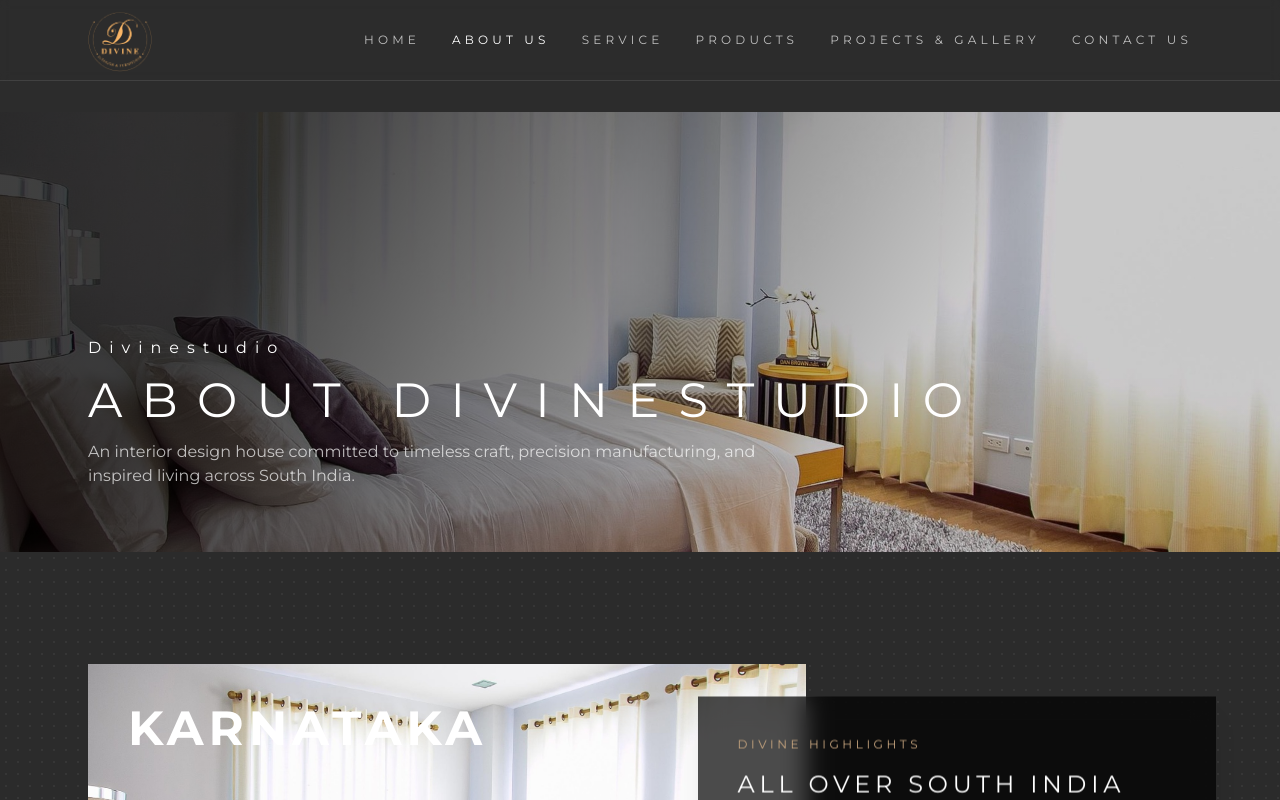
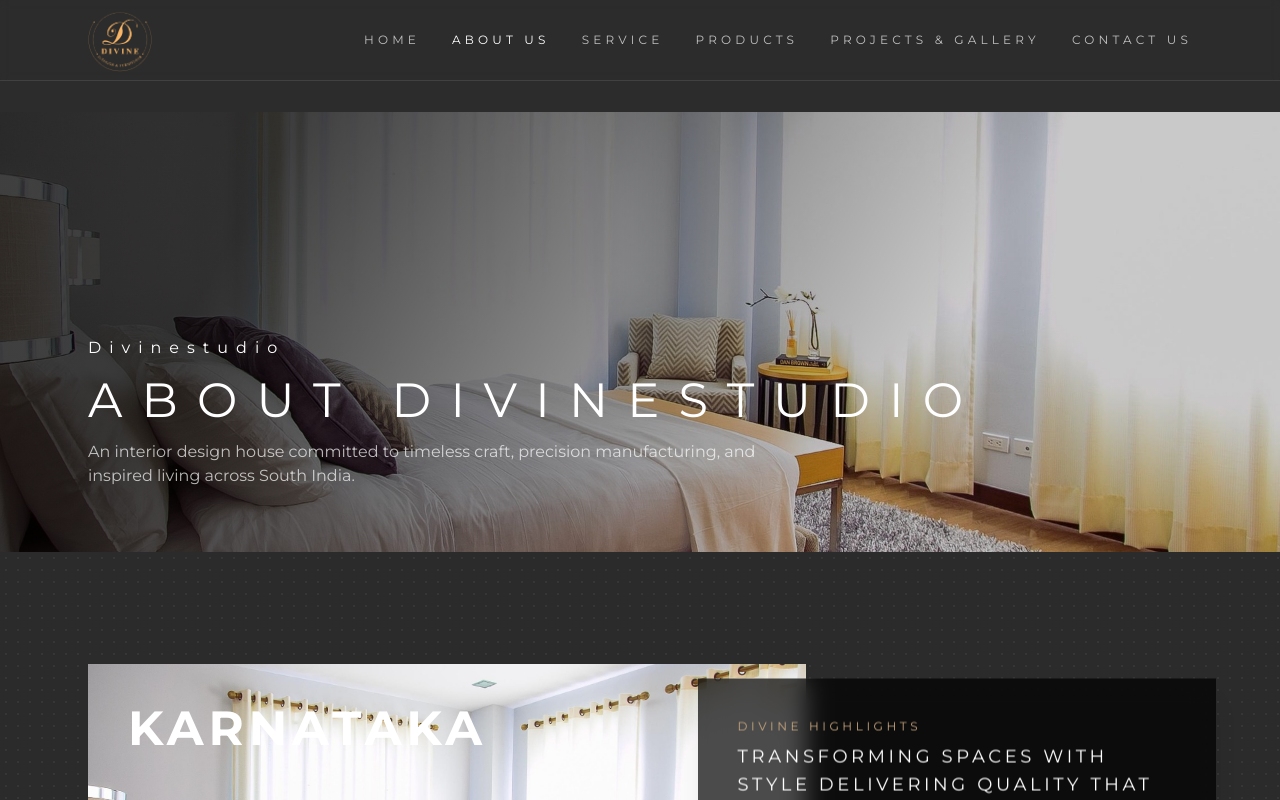
Before and after one commit to extechnology/Devine_studio, a React (Vite) app: page /about in a window 1280 px wide. Shown: the top 800 px of the page. Built offline with nearby package versions, Linux system fonts and the light colour scheme.

Commit message:
updated about page

```diff
--- a/src/components/About/HightlightSection.tsx
+++ b/src/components/About/HightlightSection.tsx
@@ -65,12 +65,12 @@
         {/* RIGHT OVERLAY PANEL */}
         <div className="relative md:absolute md:right-0 md:top-1/2 md:-translate-y-1/2 md:w-[45%] mt-8 md:mt-0">
           <div className="bg-black/70 backdrop-blur-md p-6 md:p-10 shadow-xl">
-            <p className="text-xs tracking-[0.3em] text-[#c6a47e] mb-4">
+            <p className="text-xs tracking-[0.3em] text-[#c6a47e] mb-2">
               DIVINE HIGHLIGHTS
             </p>
 
-            <h3 className="text-xl md:text-2xl tracking-[0.2em] mb-4">
-              ALL OVER SOUTH INDIA
+            <h3 className="text-lg md:text-lg tracking-[0.2em] mb-2">
+              Transforming spaces with style Delivering quality that lasts
             </h3>
 
             <p className="text-gray-300 text-xs text-justify leading-relaxed">
@@ -82,7 +82,7 @@
               Our mission has always been to transform spaces into meaningful
               experiences through thoughtful design and precision. This
               commitment has helped us build lasting client relationships. Nine
-              years ago, we launched Divinestudio, marking a milestone in our
+              years ago, we launched Devinestudio, marking a milestone in our
               vision to become a leader in interior and furniture solutions
               across India.
             </p>
```
